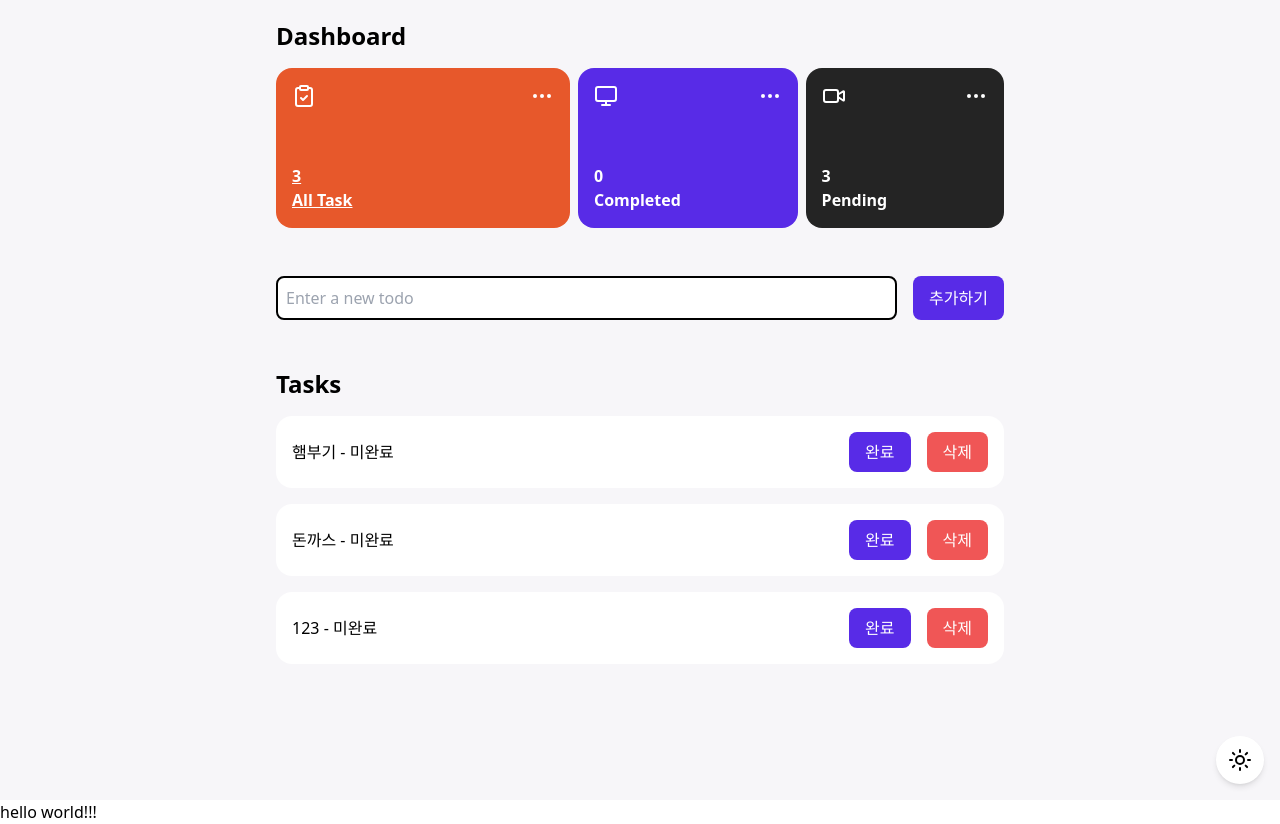
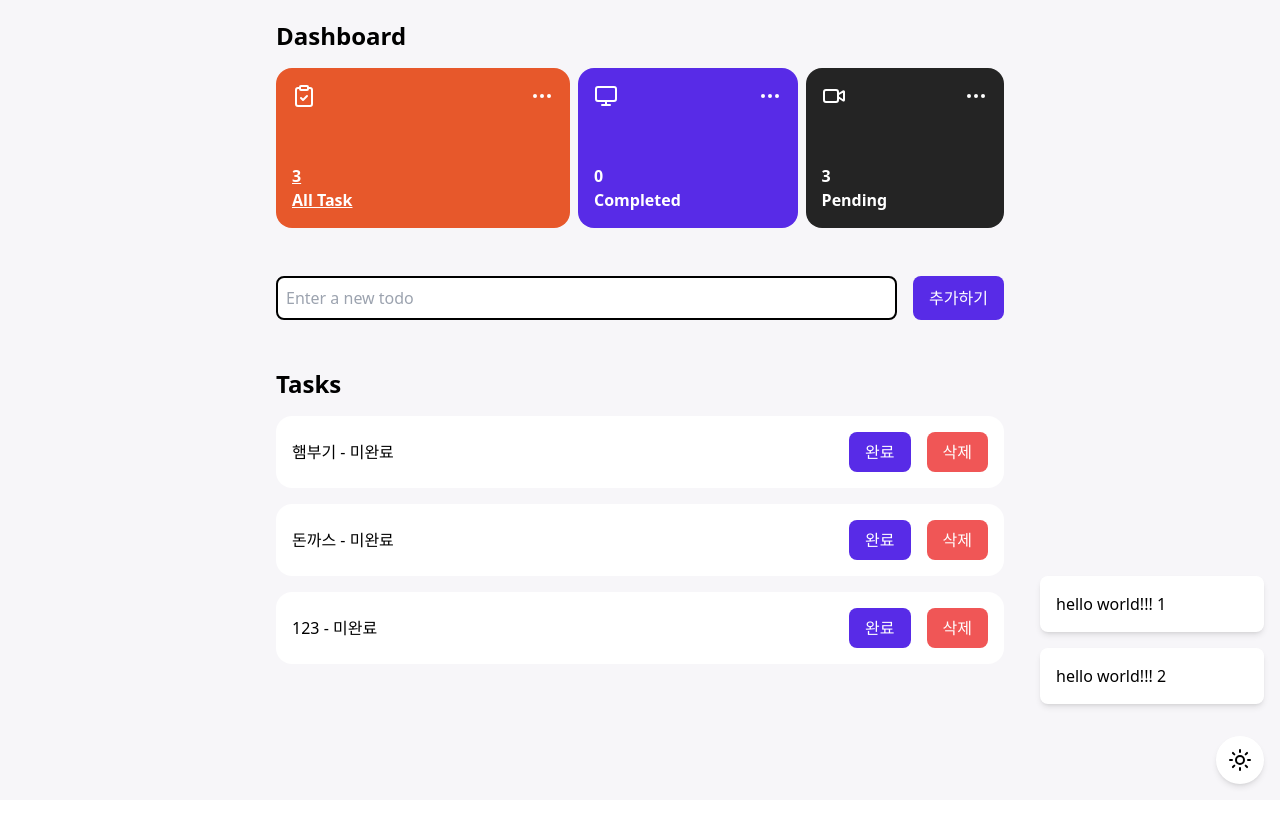
Before and after one commit to jeho017/react-basic-Git-todo, a React (Vite) app: page / in a window 1280 px wide. After the commit the page ends 800 px from the top, so only its background shows below. Built offline with nearby package versions, Linux system fonts and the light colour scheme; data requests are answered from the project's data file; the HTML template or start-up script is replaced by a standard one.

Commit message:
style: Toaster에 스타일링 추가

```diff
--- a/src/components/Toaster.jsx
+++ b/src/components/Toaster.jsx
@@ -4,10 +4,13 @@ const Toaster = () => {
   const { toasts } = useToast();
 
   return (
-    <section>
-      <ul>
+    <section className="fixed z-20 right-4 bottom-24">
+      <ul className="flex flex-col gap-4">
         {toasts.map((toast) => (
-          <li key={toast.id}>
+          <li
+            key={toast.id}
+            className="bg-white p-4 rounded-lg shadow-md min-w-56"
+          >
             <p>{toast.content}</p>
           </li>
         ))}
--- a/src/store/useToastStore.js
+++ b/src/store/useToastStore.js
@@ -4,7 +4,11 @@ export const useToastStore = create((set) => ({
   toasts: [
     {
       id: crypto.randomUUID(),
-      content: "hello world!!!",
+      content: "hello world!!! 1",
+    },
+    {
+      id: crypto.randomUUID(),
+      content: "hello world!!! 2",
     },
   ],
   addToast: (content) => {
```
